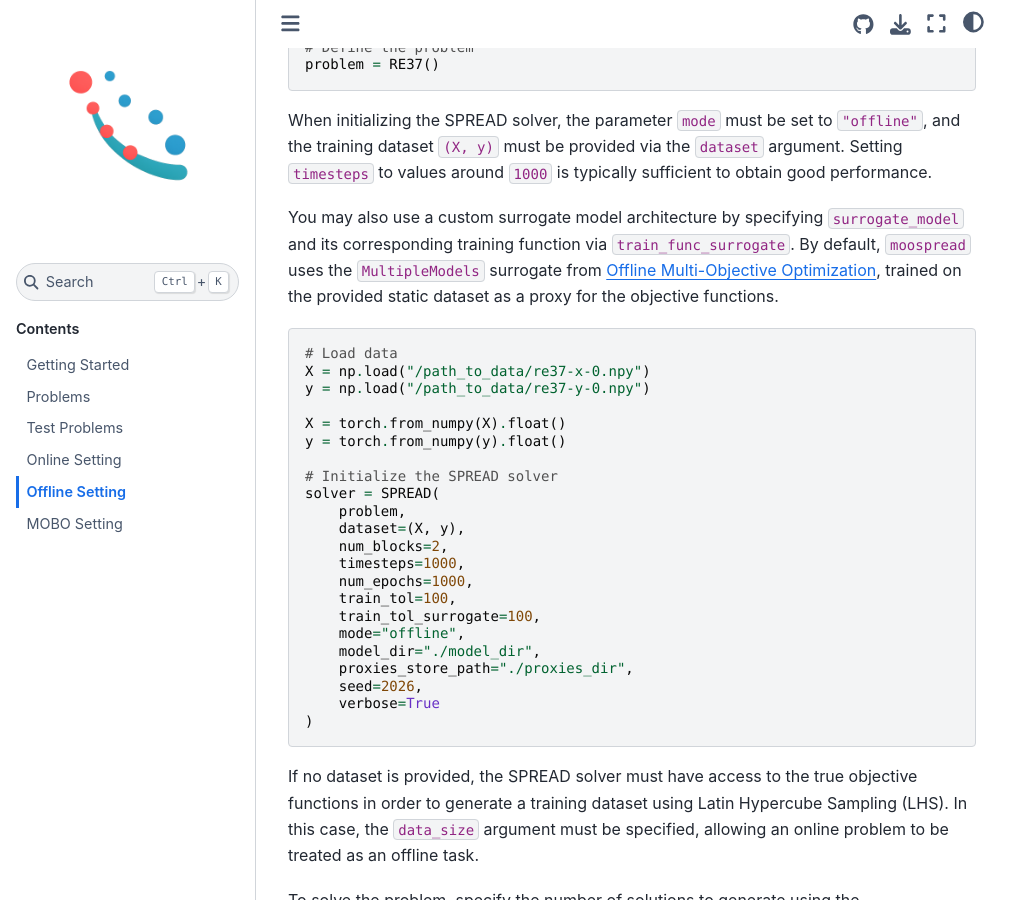
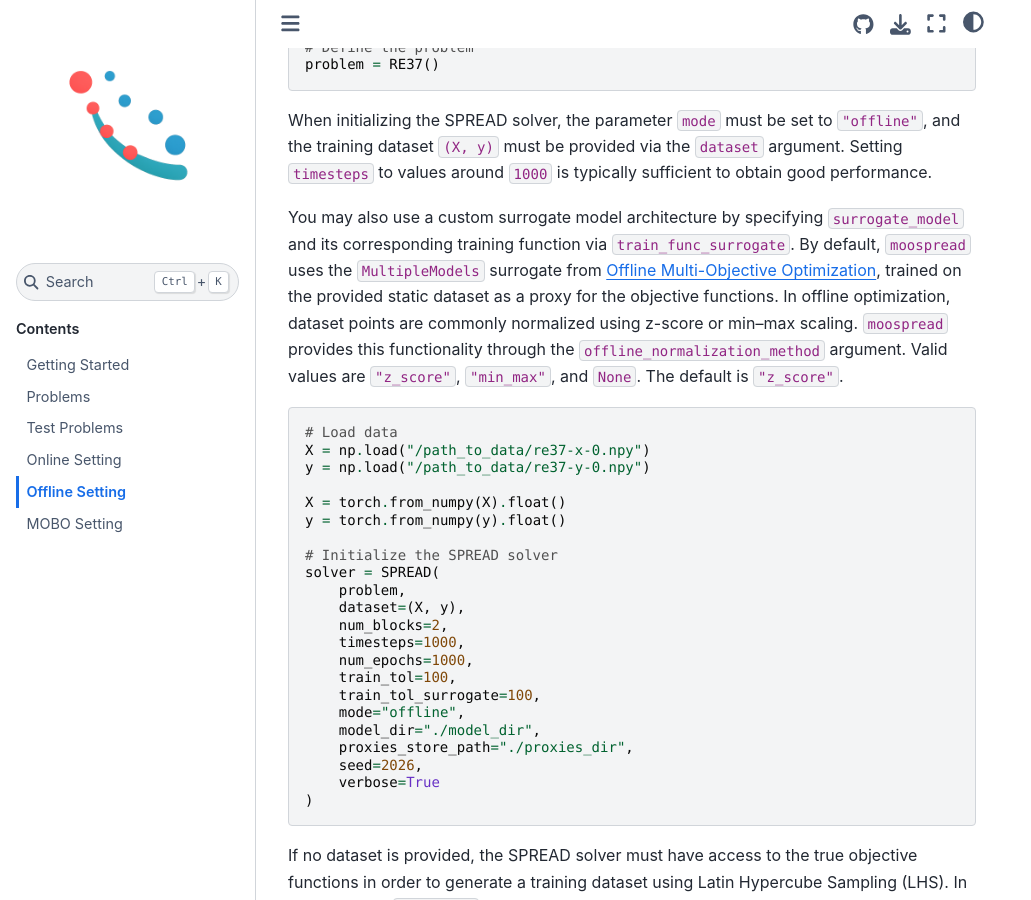
Before and after one commit to safe-autonomous-systems/moo-spread, a Sphinx documentation site: the page built from docs/offline-setting.rst, in a window 1280 px wide and 900 px high, scrolled down 537 px. Shown: the whole window, without its empty margins (0-1031 px from the left). Built offline with Sphinx 7.4.7 and the Sphinx Book theme 1.1.4, drawn with Linux system fonts in a browser that asks for light colours.

Commit message:
Document normalization methods for offline optimization
Add information about normalization methods in offline optimization.

```diff
--- a/docs/offline-setting.rst
+++ b/docs/offline-setting.rst
@@ -35,6 +35,9 @@ You may also use a custom surrogate model architecture by specifying ``surrogate
 By default, ``moospread`` uses the ``MultipleModels`` surrogate from
 `Offline Multi-Objective Optimization <https://proceedings.mlr.press/v235/xue24b.html>`_,
 trained on the provided static dataset as a proxy for the objective functions.
+In offline optimization, dataset points are commonly normalized using z-score or min–max scaling.
+``moospread`` provides this functionality through the ``offline_normalization_method`` argument.
+Valid values are ``"z_score"``, ``"min_max"``, and ``None``. The default is ``"z_score"``.
 
 .. code-block:: python
 
```
